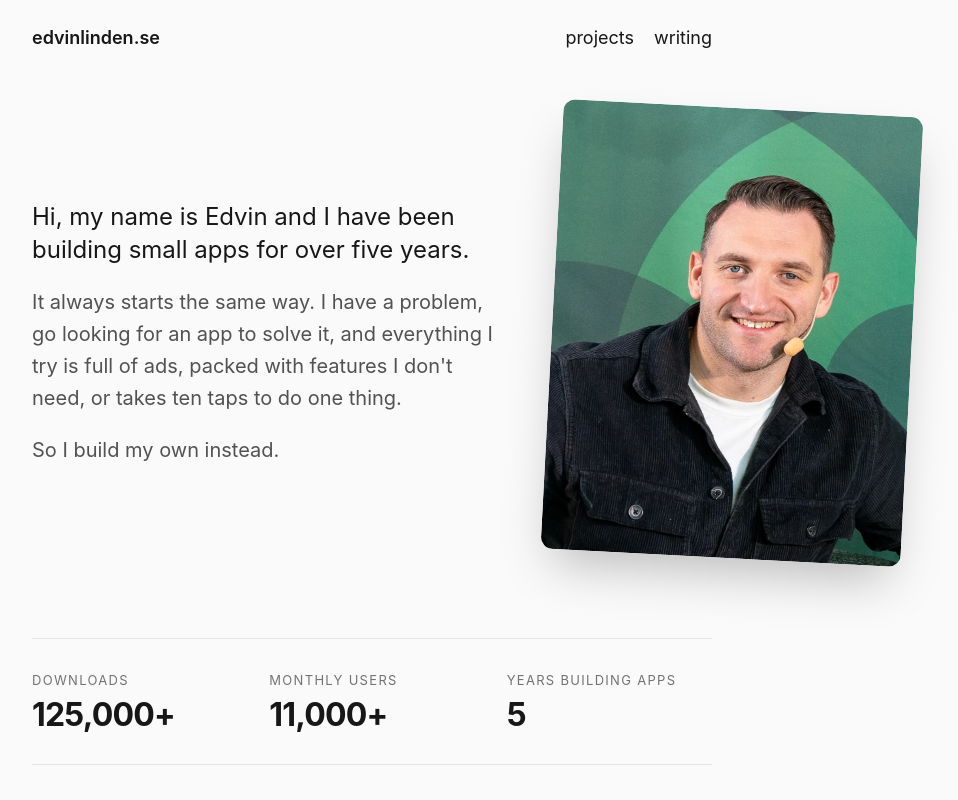
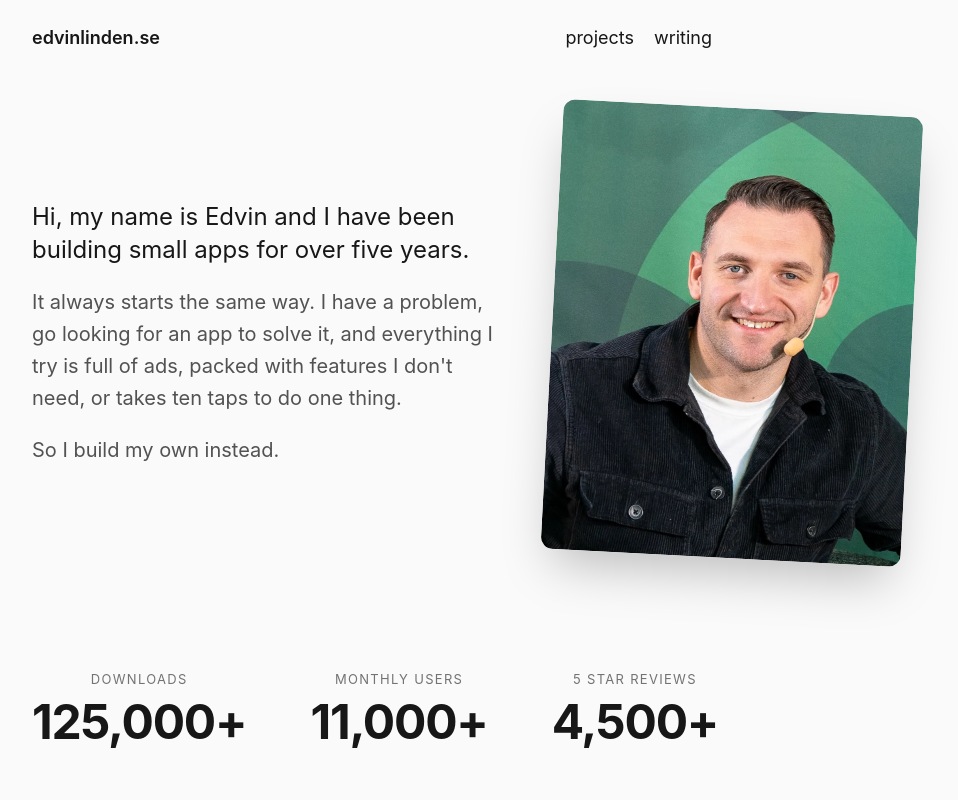
Before and after one commit to edvinlinden/edvinlinden.github.io, an Astro site: page / in a window 1280 px wide. Shown: the top 800 px of the page, without its empty margins (268-1226 px from the left). Built offline with nearby package versions, Linux system fonts and the light colour scheme; Astro itself is replaced by a stand-in of ours.

Commit message:
Update Stats layout and swap years-building stat for review count
Switch stats to horizontal flex layout with larger values, replace
"Years building apps" with "4,500+ 5 Star Reviews".

```diff
--- a/src/components/Stats.astro
+++ b/src/components/Stats.astro
@@ -8,14 +8,16 @@ export interface Props {
 const { stats } = Astro.props;
 ---
 
-<dl class="grid gap-8 border-y border-line py-8 sm:grid-cols-3">
+<dl
+    class="flex flex-col items-center justify-between gap-16 py-8 text-center sm:items-start sm:flex-row"
+>
     {
         stats.map((stat) => (
             <div>
                 <dt class="text-meta uppercase tracking-widest text-muted">
                     {stat.label}
                 </dt>
-        <dd class="mt-2 text-[2rem] font-bold leading-[1.1] tracking-tight text-ink">
+                <dd class="mt-2 text-[3rem] font-bold leading-[1.1] tracking-tight text-ink">
                     {stat.value}
                 </dd>
             </div>
--- a/src/data/stats.ts
+++ b/src/data/stats.ts
@@ -6,5 +6,5 @@ export interface Stat {
 export const stats: Stat[] = [
   { value: "125,000+", label: "Downloads" },
   { value: "11,000+", label: "Monthly users" },
-  { value: "5", label: "Years building apps" },
+  { value: "4,500+", label: "5 Star Reviews" },
 ];
```
Lines whose indentation alone changed are shown as unchanged.
